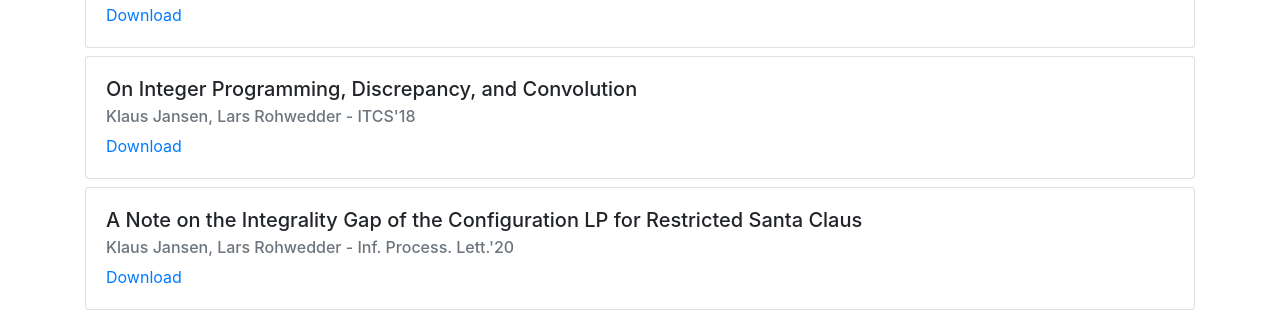
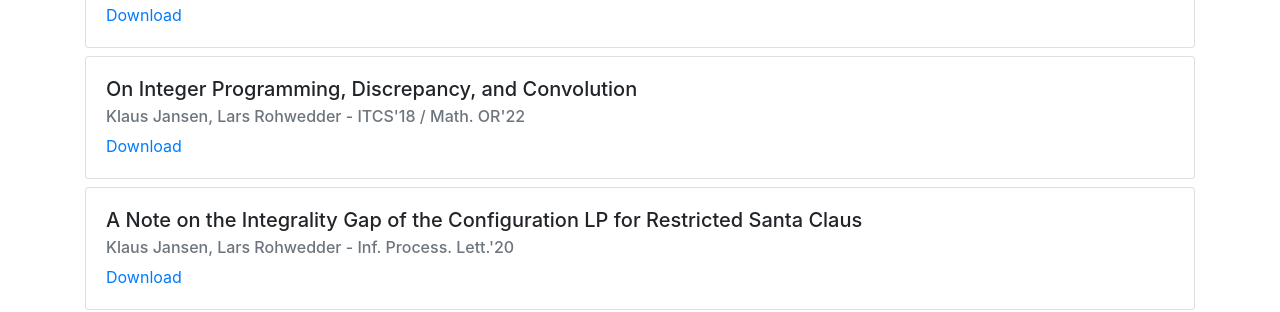
Before and after one commit to larsrohwedder/larsrohwedder.github.io, a Jekyll site: the page built from index.html, in a window 1280 px wide and 900 px high, scrolled down 4448 px. Shown: the part 154-466 px from the top of the window. Built offline with Jekyll 4.4.1, drawn with Linux system fonts in a browser that asks for light colours.

Commit message:
Update publications.yml

```diff
--- a/_data/publications.yml
+++ b/_data/publications.yml
@@ -88,7 +88,7 @@
 
 - authors: "Klaus Jansen, Lars Rohwedder"
   title: "On Integer Programming, Discrepancy, and Convolution"
-  conference: "ITCS'18"
+  conference: "ITCS'18 / Math. OR'22"
   preprint: "https://arxiv.org/abs/1803.04744"
 
 - authors: "Klaus Jansen, Lars Rohwedder"
```
